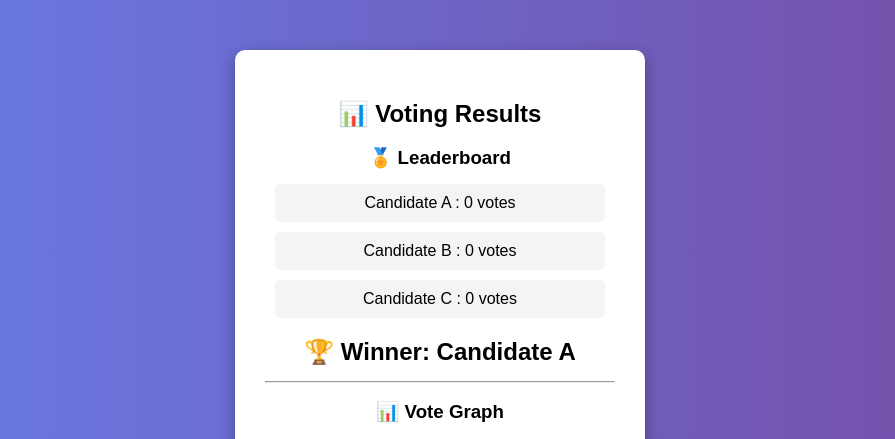
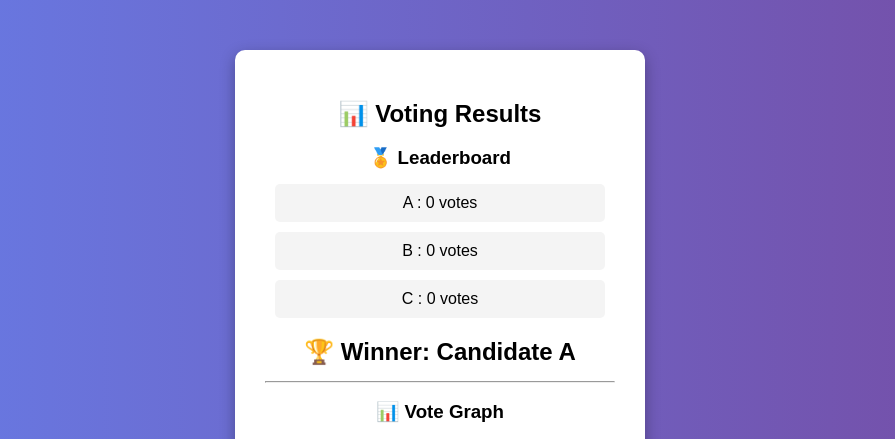
Before and after one commit to hetpatel1912/voting-system, a Flask app: page /result in a window 1280 px wide. Shown: the top 439 px of the page, without its empty margins (200-1095 px from the left). Run offline with Flask 3, Linux system fonts and the light colour scheme.

Commit message:
changed names

```diff
--- a/app.py
+++ b/app.py
@@ -148,7 +148,7 @@ def reset():
     password = request.form.get("password")
 
     if password == ADMIN_PASSWORD:
-        votes = {"A": 0, "B": 0, "C": 0}
+        votes = {"BJP": 0, "CONGRESS": 0, "NOTA": 0}
         voted_users = set()
         vote_list = VoteLinkedList()
         return redirect("/")
--- a/templates/result.html
+++ b/templates/result.html
@@ -13,7 +13,7 @@
     <h3>🏅 Leaderboard</h3>
     {% for c, v in results %}
         <div class="result-box">
-            Candidate {{c}} : {{v}} votes
+            {{c}} : {{v}} votes
         </div>
     {% endfor %}
 
```
